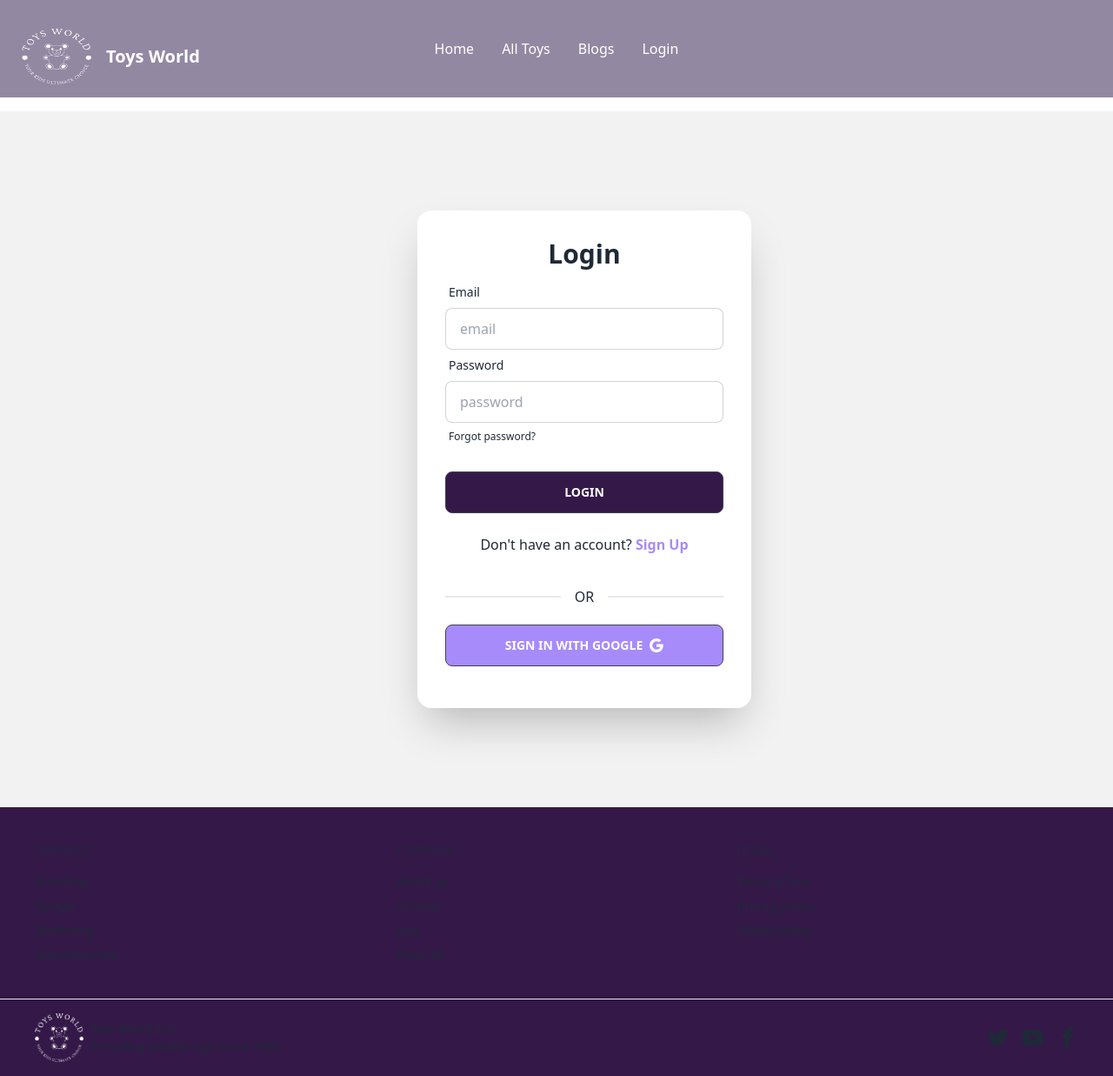
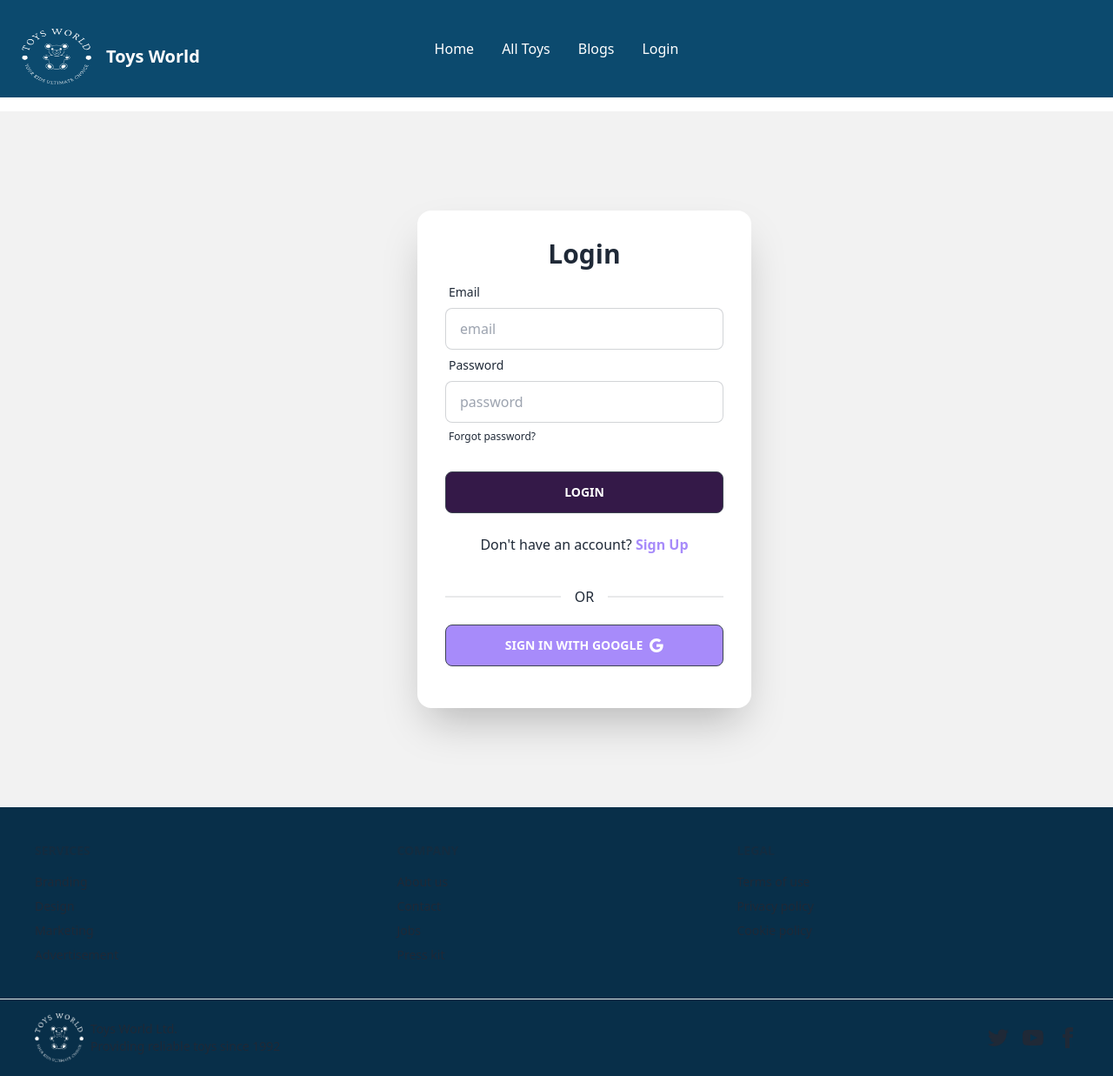
Before and after one commit to taniyamim/toys-marketplace-client, a React (Vite) app: page /login in a window 1280 px wide. Shown: the whole page at 87% size. Built offline with nearby package versions, Linux system fonts and the light colour scheme; no server answers.

Commit message:
color added

```diff
--- a/src/Shared/Footer/Footer.jsx
+++ b/src/Shared/Footer/Footer.jsx
@@ -2,7 +2,7 @@ import logo from '../../assets/logo.png'
 const Footer = () => {
     return (
         <div>
-            <footer className="footer p-10 bg-[#341948] text-base-content">
+            <footer className="footer p-10 bg-sky-950 text-base-content">
                 <div>
                     <span className="footer-title">Services</span>
                     <a className="link link-hover">Branding</a>
@@ -24,7 +24,7 @@ const Footer = () => {
                     <a className="link link-hover">Cookie policy</a>
                 </div>
             </footer>
-            <footer className="footer px-10 py-4 border-t bg-[#341948]  text-base-content border-base-300">
+            <footer className="footer px-10 py-4 border-t bg-sky-950  text-base-content border-base-300">
                 <div className="items-center grid-flow-col">
                     <img className="w-14 h-14" src={logo} alt="" />
                     <p>Toys World Ltd. <br />Providing reliable toys since 1992</p>
--- a/src/Shared/Header/Header.jsx
+++ b/src/Shared/Header/Header.jsx
@@ -15,7 +15,7 @@ const Header = () => {
     }
 
     return (
-        <div className="navbar  bg-[#9388A2] text-primary-content h-28 mb-4">
+        <div className="navbar  bg-sky-900 text-primary-content h-28 mb-4">
             <div className="navbar-start">
                 <div className="dropdown">
                     <label tabIndex={0} className="btn btn-ghost lg:hidden">
--- a/src/components/ShopByCategory/ShopByCategory.jsx
+++ b/src/components/ShopByCategory/ShopByCategory.jsx
@@ -37,7 +37,7 @@ const ShopByCategory = () => {
               <p>Subcategory: {toy.subCategory.subCategoryName}</p>
               <div className="card-actions">
                 <Link to={`/toyDetails/${toy._id}`}>
-                  <button className="btn btn-primary">View Details</button>
+                  <button className="btn bg-sky-700 text-white">View Details</button>
                 </Link>
               </div>
             </div>
@@ -52,7 +52,7 @@ const ShopByCategory = () => {
   };
 
   return (
-    <div>
+    <div className='bg-sky-950 p-8'>
       <h1 className="text-center font-bold py-10 text-3xl dark:text-white">Shop By Category</h1>
       <Tabs onSelect={handleTabSelect}>
         <TabList>
--- a/src/components/ToysDetails/ToysDetails.jsx
+++ b/src/components/ToysDetails/ToysDetails.jsx
@@ -31,7 +31,7 @@ const ToysDetails = () => {
                     <h2>Price: {toy.price}</h2>
                     <p>Rating: {toy.rating}</p>
                     <div className="card-actions">
-                        <button className="btn btn-primary">Buy Now</button>
+                        <button className="btn bg-sky-700">Buy Now</button>
                     </div>
                 </div>
             </div>
```
